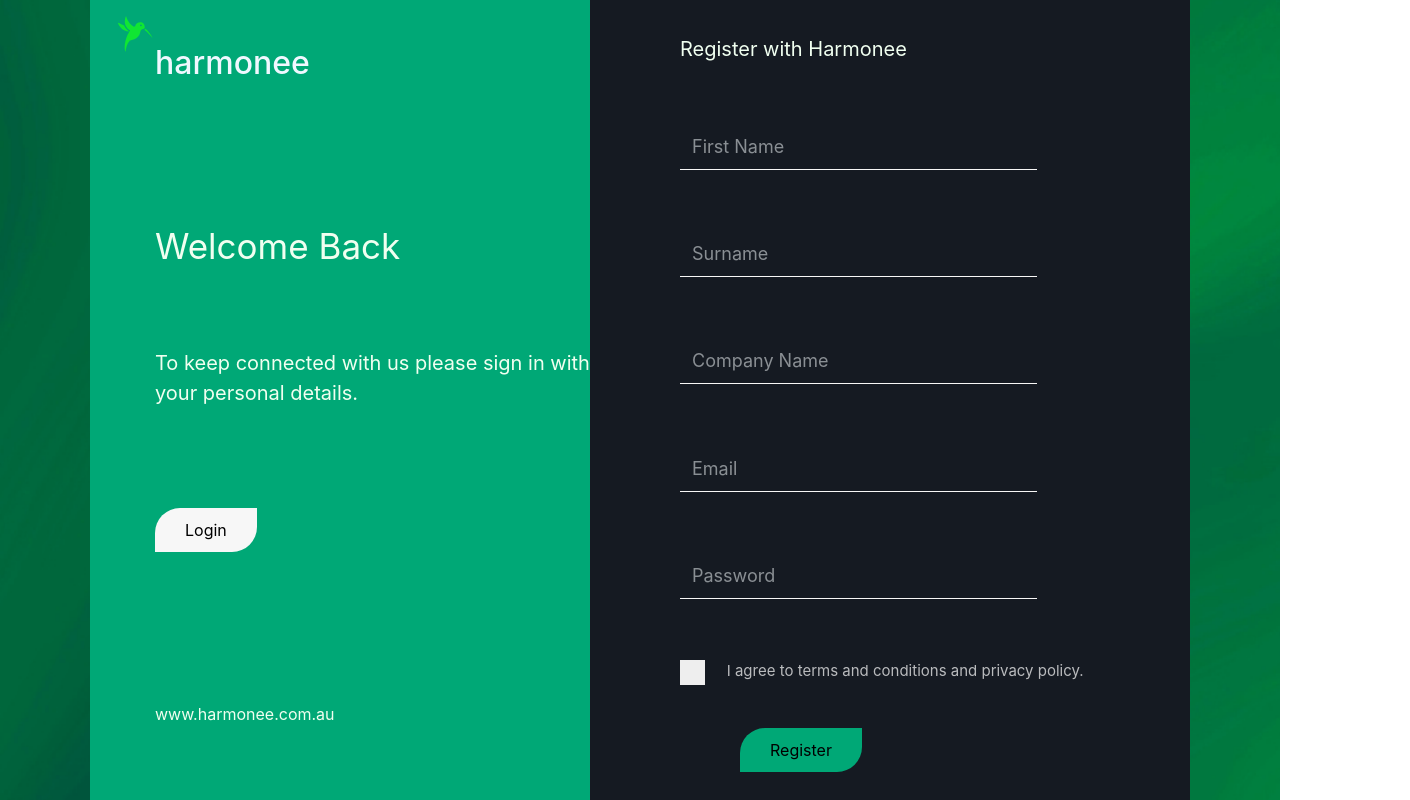
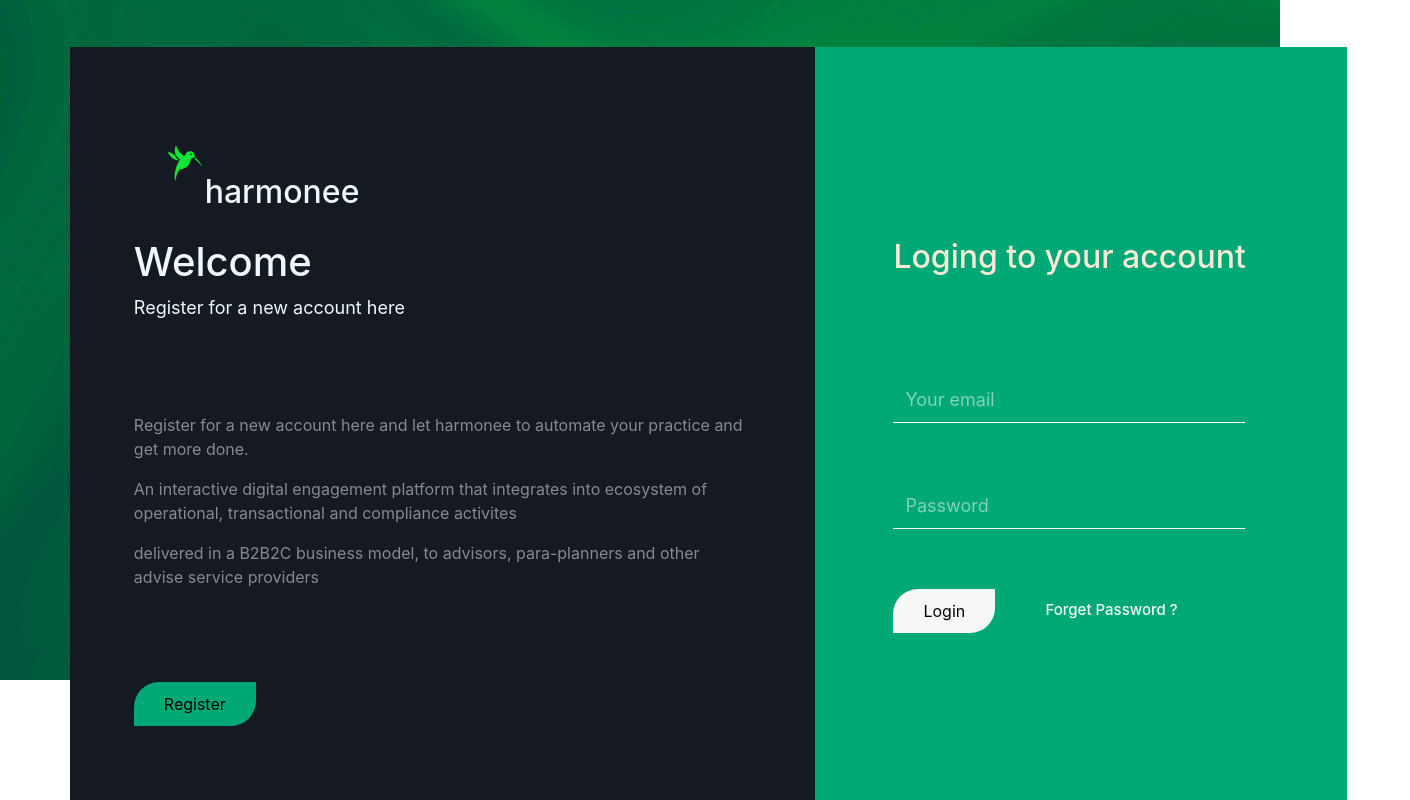
Before and after one commit to lakshan28/suntechit_assignment, a React (Create React App) app: page / in a window 1280 px wide. Shown: the part 120-920 px from the top of the page, 1410 px wide, since content can reach past the window. Built offline with nearby package versions, Linux system fonts and the light colour scheme.

Commit message:
react-router-dom-frist

```diff
--- a/src/App.js
+++ b/src/App.js
@@ -2,12 +2,15 @@ import React from "react";
 import Loging from "./components/screens/Loging";
 import Register from "./components/screens/Register";
 import Dashboard from "./components/screens/Dashboard";
+import { BrowserRouter as Router, Route, Switch } from "react-router-dom";
 
 function App() {
   return (
-    <React.Fragment>
-      <Register />
-    </React.Fragment>
+    <Router>
+      <Route exact path="/" component={Loging} />
+      <Route exact path="/register" component={Register} />
+      <Route exact path="/login" component={Dashboard} />
+    </Router>
   );
 }
 
--- a/src/components/screens/Register.css
+++ b/src/components/screens/Register.css
@@ -1,6 +1,6 @@
 .main-register {
   width: 100%;
-  height: 150%;
+  height: 110%;
   background: url("../img//back1.png") no-repeat;
   position: absolute;
   justify-content: center;
@@ -20,7 +20,7 @@
 .welcome-back {
   background: #00a876;
   width: 500px;
-  height: 900px;
+  height: 850px;
 }
 .welcome-back-title {
   font-size: 35px;
@@ -43,7 +43,7 @@
 .register-text-area {
   background: #151a22;
   width: 600px;
-  height: 900px;
+  height: 850px;
 }
 .register-with-harmonee {
   font-size: 20px;
--- a/src/components/screens/Register.js
+++ b/src/components/screens/Register.js
@@ -6,7 +6,6 @@ import TextField from "../TextField/TextField";
 
 function Register() {
   return (
-    <Router>
     <div className="main-register">
       <div className="register-content">
         <div className="welcome-back">
@@ -18,8 +17,7 @@ function Register() {
           </div>
           <p className="welcome-back-title">Welcome Back</p>
           <p className="keep-title">
-              To keep connected with us please sign in with your personal
-              details.
+            To keep connected with us please sign in with your personal details.
           </p>
           <button className="login-button login-button-register">
             <Link className="nav-lin register-link" to="/login">
@@ -31,11 +29,7 @@ function Register() {
         <div className="register-text-area">
           <p className="register-with-harmonee">Register with Harmonee</p>
           <div className="text-feild-group2">
-              <TextField
-                placeholder="First Name"
-                name="First Name"
-                type="text"
-              />
+            <TextField placeholder="First Name" name="First Name" type="text" />
             <TextField placeholder="Surname" name="Surname" type="text" />
             <TextField
               placeholder="Company Name"
@@ -43,11 +37,7 @@ function Register() {
               type="text"
             />
             <TextField placeholder="Email" name="email" type="email" />
-              <TextField
-                placeholder="Password"
-                name="password"
-                type="password"
-              />
+            <TextField placeholder="Password" name="password" type="password" />
           </div>
 
           <label className="todo-container">
@@ -59,14 +49,13 @@ function Register() {
             <span className="checkmark checkmark2"></span>
           </label>
           <button className="register-button  register-button2">
-              <Link className="nav-lin register-link" to="/register">
+            <Link className="nav-lin register-link" to="/">
               Register
             </Link>
           </button>
         </div>
       </div>
     </div>
-    </Router>
   );
 }
 
```
Also changed, not shown: src/components/screens/Loging.js (+5 -12 lines). Lines whose indentation alone changed are shown as unchanged.
